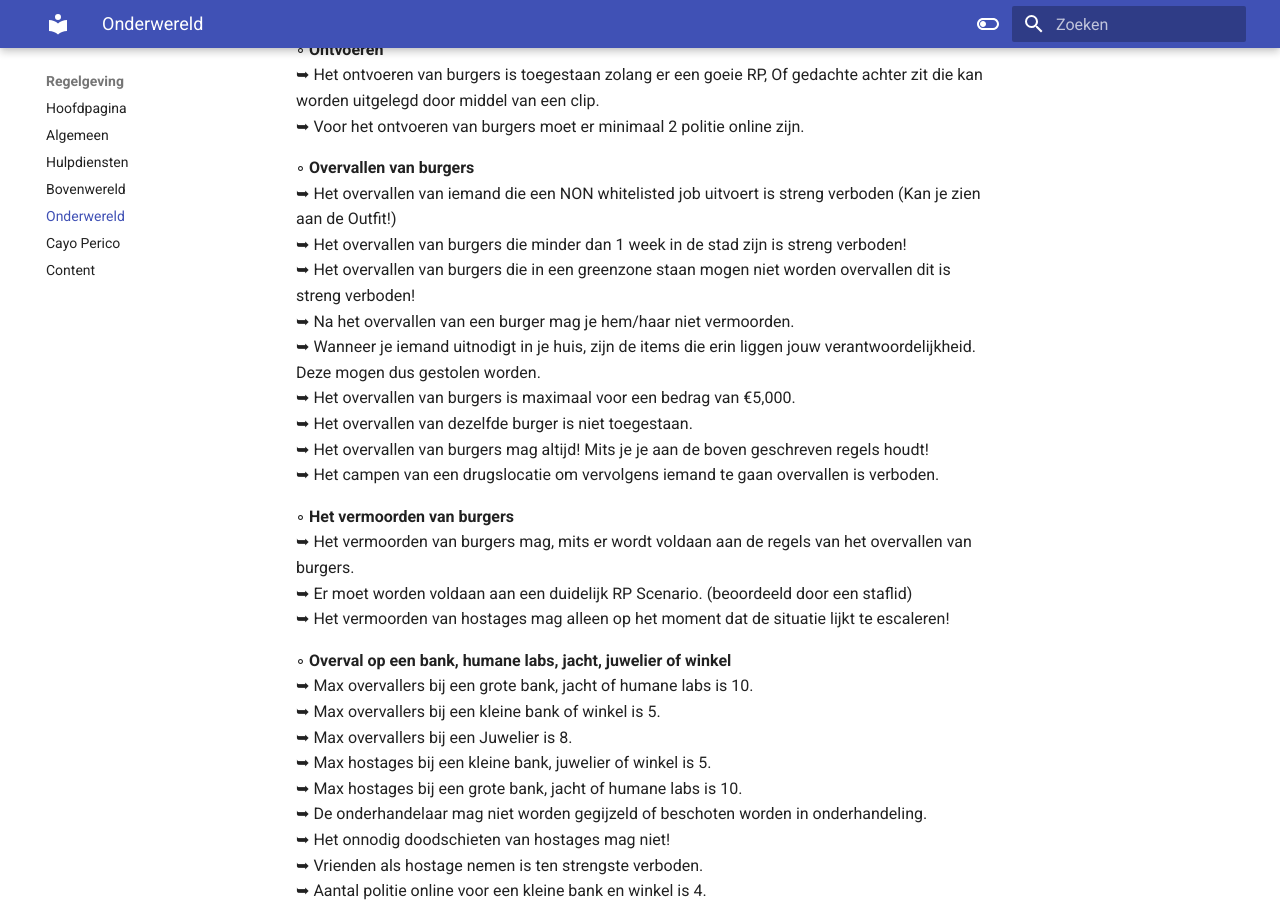
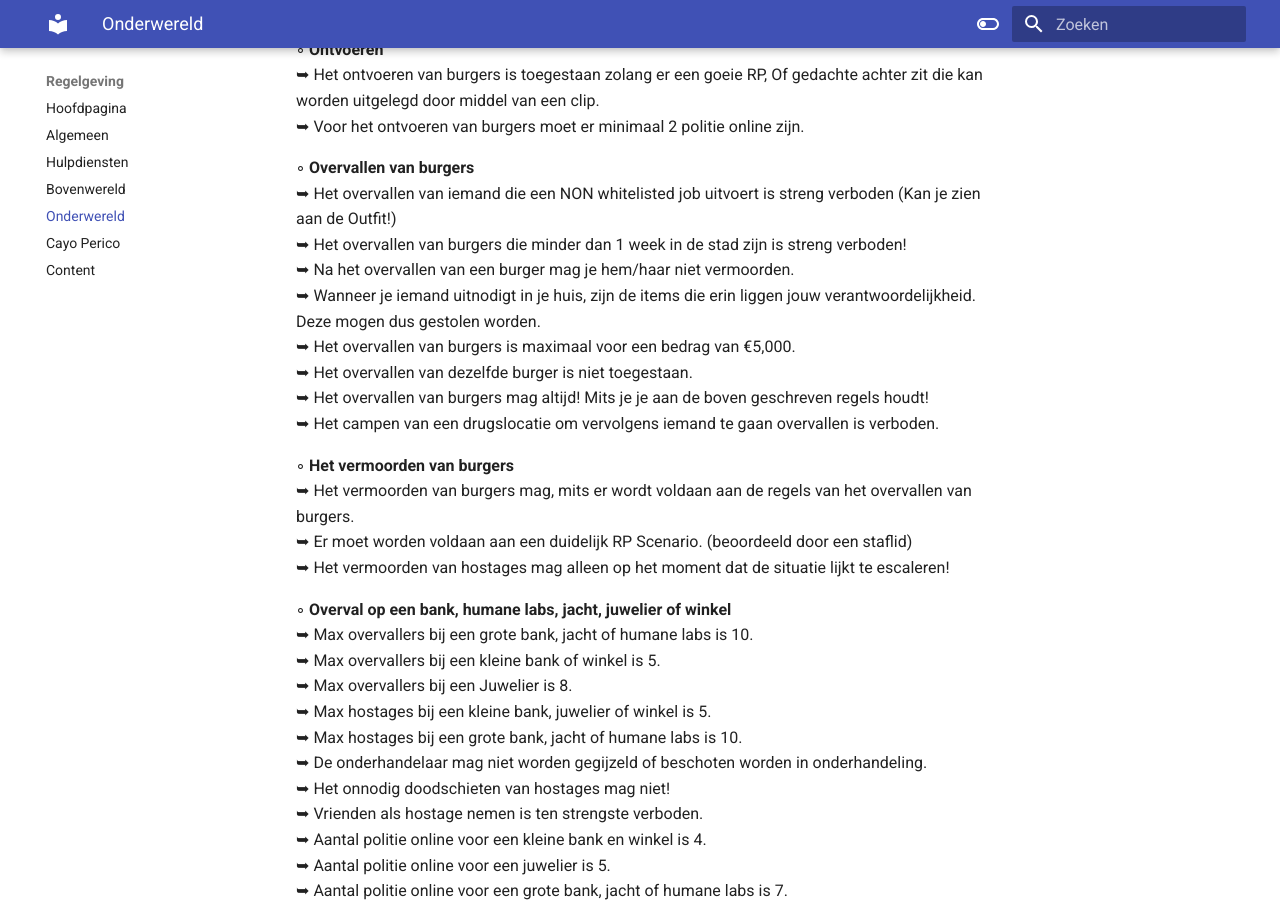
Before and after one commit to CappaWappa/Regels, an MkDocs documentation site: the page built from docs/onderwereld.md, in a window 1280 px wide and 900 px high, scrolled down 514 px. Built offline with MkDocs 1.6.1 and Material for MkDocs 9.7.7, drawn with Linux system fonts in a browser that asks for light colours; comment, search, counter and statistics services are not loaded.

Commit message:
Update onderwereld.md

```diff
--- a/docs/onderwereld.md
+++ b/docs/onderwereld.md
@@ -17,7 +17,6 @@
 ◦ <b>Overvallen van burgers</b> <br>
      ➥ Het overvallen van iemand die een NON whitelisted job uitvoert is streng verboden (Kan je zien aan de Outfit!)<br>
      ➥ Het overvallen van burgers die minder dan 1 week in de stad zijn is streng verboden! <br>
-     ➥ Het overvallen van burgers die in een greenzone staan mogen niet worden overvallen dit is streng verboden! <br>
      ➥ Na het overvallen van een burger mag je hem/haar niet vermoorden.<br>
      ➥ Wanneer je iemand uitnodigt in je huis, zijn de items die erin liggen jouw verantwoordelijkheid. Deze mogen dus gestolen worden.<br>
      ➥ Het overvallen van burgers is maximaal voor een bedrag van €5,000.<br>
```
